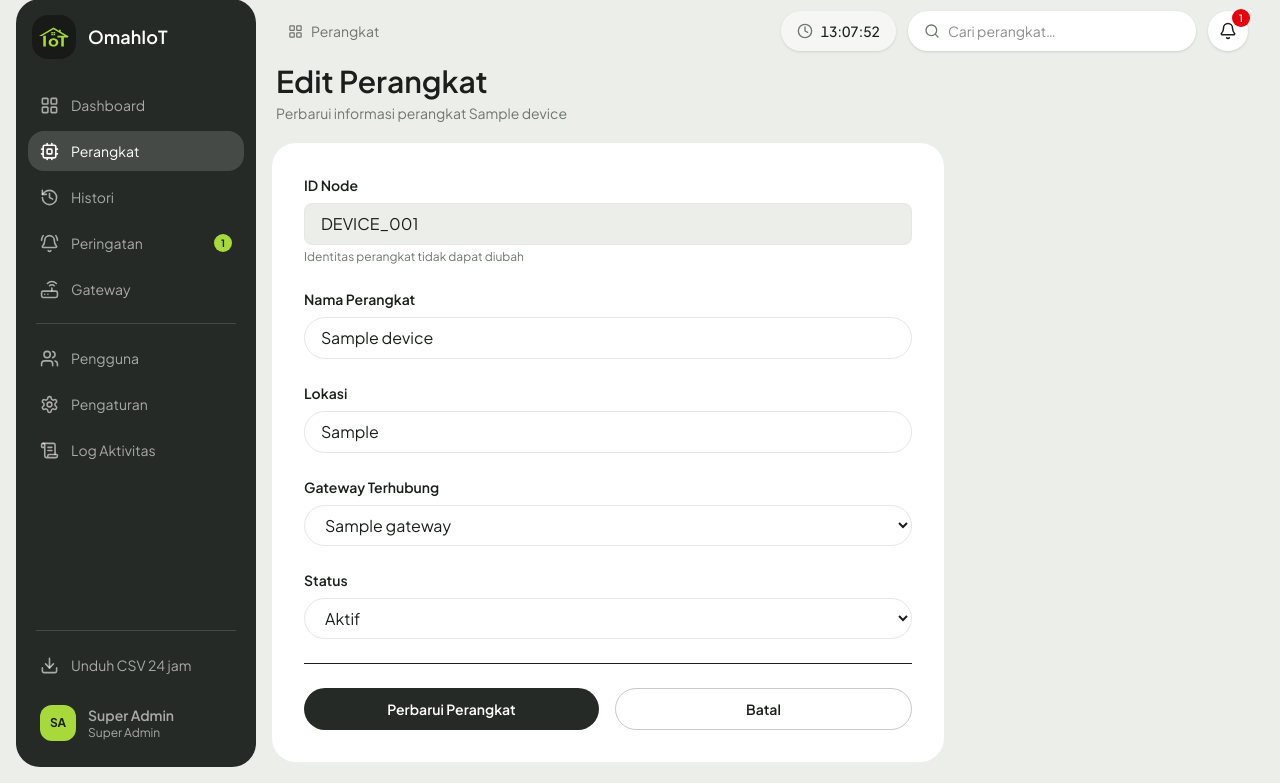
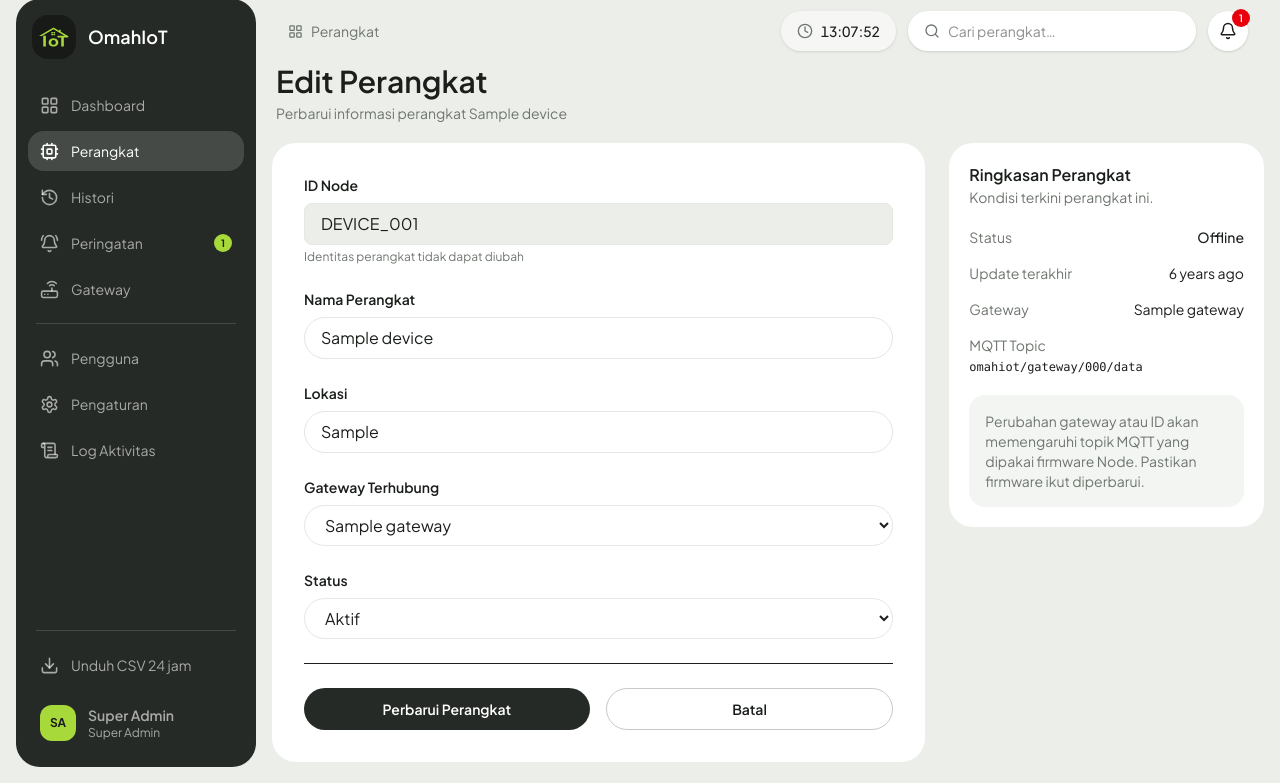
Before and after one commit to bayu3prayitno/dashboard_plts, a Laravel app: page /devices/1/edit in a window 1280 px wide. Shown: the part 17-800 px from the top of the page. Run offline with Laravel 12, Linux system fonts and the light colour scheme; a user stored in the database is signed in; data comes from the database, SQL or seed files in the repository; tables that the repository leaves empty hold one stand-in row (values such as "Sample post"); style sheets or scripts are compiled from the project's sources.

Commit message:
fix : tampilan edit dan create sisi kanan biar ga kosong

```diff
--- a/resources/views/dashboard/devices/edit.blade.php
+++ b/resources/views/dashboard/devices/edit.blade.php
@@ -5,8 +5,8 @@
 @section('page-subtitle', 'Perbarui informasi perangkat ' . $device->name)
 
 @section('content')
-<div class="max-w-2xl">
-    <div class="card p-8">
+<div class="grid items-start gap-6 xl:grid-cols-3">
+    <div class="card p-8 xl:col-span-2">
         <form method="POST" action="{{ route('devices.update', $device) }}" class="space-y-6">
             @csrf
             @method('PUT')
@@ -63,5 +63,41 @@
             </div>
         </form>
     </div>
+
+    <!-- Ringkasan -->
+    <aside class="card space-y-5">
+        <div>
+            <h3 class="text-base font-semibold text-ink">Ringkasan Perangkat</h3>
+            <p class="text-sm text-muted">Kondisi terkini perangkat ini.</p>
+        </div>
+
+        <dl class="space-y-4 text-sm">
+            <div class="flex items-center justify-between gap-4">
+                <dt class="text-muted">Status</dt>
+                <dd class="font-medium text-ink">
+                    @php $status = $device->status(); @endphp
+                    {{ $status === 'online' ? 'Online' : ($status === 'offline' ? 'Offline' : 'Nonaktif') }}
+                </dd>
+            </div>
+            <div class="flex items-center justify-between gap-4">
+                <dt class="text-muted">Update terakhir</dt>
+                <dd class="text-right text-ink">{{ $device->last_seen_at?->diffForHumans() ?? 'Belum ada data' }}</dd>
+            </div>
+            <div class="flex items-center justify-between gap-4">
+                <dt class="text-muted">Gateway</dt>
+                <dd class="text-right text-ink">{{ $device->gateway?->name ?? '-' }}</dd>
+            </div>
+            @if($device->gateway)
+                <div class="space-y-1">
+                    <dt class="text-muted">MQTT Topic</dt>
+                    <dd class="break-all font-mono text-xs text-ink">{{ $device->gateway->mqttDataTopic() }}</dd>
+                </div>
+            @endif
+        </dl>
+
+        <div class="rounded-2xl bg-canvas/60 p-4 text-sm text-muted">
+            Perubahan gateway atau ID akan memengaruhi topik MQTT yang dipakai firmware Node. Pastikan firmware ikut diperbarui.
+        </div>
+    </aside>
 </div>
 @endsection
```
Also changed, not shown: resources/views/dashboard/devices/create.blade.php (+31 -2 lines).
